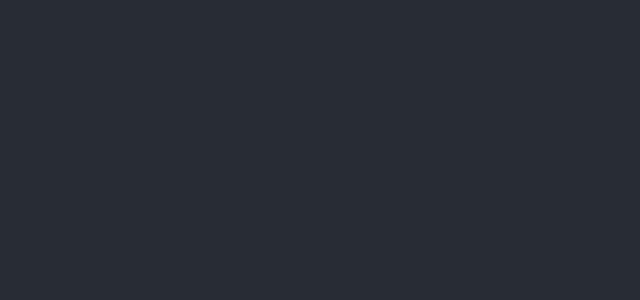
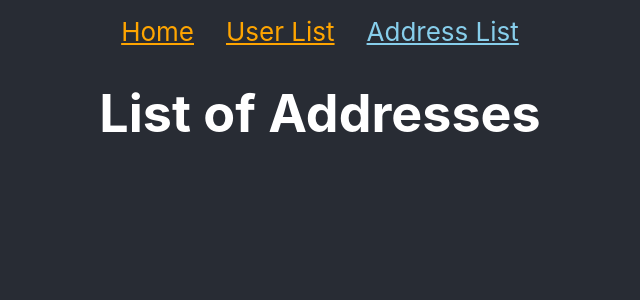
Before and after one commit to kim00432/mad9135-c2-react-router, a React (Create React App) app: page /addresses in a window 1280 px wide. Shown: the top 300 px of the page, without its empty margins (320-960 px from the left). Built offline with nearby package versions, Linux system fonts and the light colour scheme.

Commit message:
Set up each pages and react routing

```diff
--- a/package.json
+++ b/package.json
@@ -8,6 +8,7 @@
     "@testing-library/user-event": "^12.1.10",
     "react": "^17.0.2",
     "react-dom": "^17.0.2",
+    "react-router-dom": "^5.3.0",
     "react-scripts": "4.0.3",
     "web-vitals": "^1.0.1"
   },
--- a/src/App.js
+++ /dev/null
@@ -1,10 +0,0 @@
-import './App.css';
-
-function App() {
-  return (
-    <div className="App">
-    </div>
-  );
-}
-
-export default App;
--- /dev/null
+++ b/src/components/Addresses/Addresses.js
@@ -0,0 +1,7 @@
+export default function Addresses() {
+    return (
+        <div>
+           <h1>List of Addresses</h1>
+        </div>
+    )
+}
--- /dev/null
+++ b/src/components/App/App.js
@@ -0,0 +1,30 @@
+import './App.css';
+import Navbar from '../Navbar/Navbar';
+import Home from '../Home/Home';
+import Users from '../Users/Users';
+import Addresses from '../Addresses/Addresses';
+import {Switch, Route, Redirect} from 'react-router-dom'
+
+function App() {
+  return (
+    <div className="App">
+        <header>
+          <Navbar />
+        </header>
+        <main>
+          <Switch>
+            <Route path="/users">
+              <Users />
+            </Route>
+            <Route path="/addresses">
+              <Addresses />
+            </Route>
+            <Route path="/" exact component={Home} />
+            <Redirect to='/' />
+          </Switch>
+        </main>
+    </div>
+  );
+}
+
+export default App;
--- /dev/null
+++ b/src/components/Home/Home.js
@@ -0,0 +1,7 @@
+export default function Home() {
+    return (
+        <div>
+          <h1>Home page</h1>
+        </div>
+    )
+}
--- /dev/null
+++ b/src/components/Navbar/Navbar.js
@@ -0,0 +1,18 @@
+import { NavLink } from 'react-router-dom'
+import './navbar.css'
+
+export default function Navbar() {
+    return (
+        <div className="navbar">
+            <NavLink activeClassName="active" to="/" exact>
+                Home
+            </NavLink>
+            <NavLink activeClassName="active" to="/users">
+                User List
+            </NavLink>
+            <NavLink activeClassName="active" to="/addresses">
+                Address List
+            </NavLink>
+      </div>
+    )
+}
--- /dev/null
+++ b/src/components/Navbar/navbar.css
@@ -0,0 +1,10 @@
+a {
+  /* default anchor styles */
+  color: orange;
+  padding: 1rem;
+}
+
+a.active {
+  /* if this link matches the url */
+  color: skyblue;
+}
--- /dev/null
+++ b/src/components/Users/Users.js
@@ -0,0 +1,7 @@
+export default function Users() {
+    return (
+        <div>
+          <h1>List of Users</h1>
+        </div>
+    )
+}
--- a/src/index.js
+++ b/src/index.js
@@ -1,11 +1,14 @@
 import React from 'react';
 import ReactDOM from 'react-dom';
 import './index.css';
-import App from './App';
+import App from './components/App/App';
+import { BrowserRouter } from 'react-router-dom';
 
 ReactDOM.render(
   <React.StrictMode>
+    <BrowserRouter>
     <App />
+    </BrowserRouter>
   </React.StrictMode>,
   document.getElementById('root')
 );
```
Also changed, not shown: src/components/Details/Details.js (added, +7 -0 lines), src/components/App/App.css (renamed from src/App.css), 1 other file (tests, documents, lock files or other folders).
